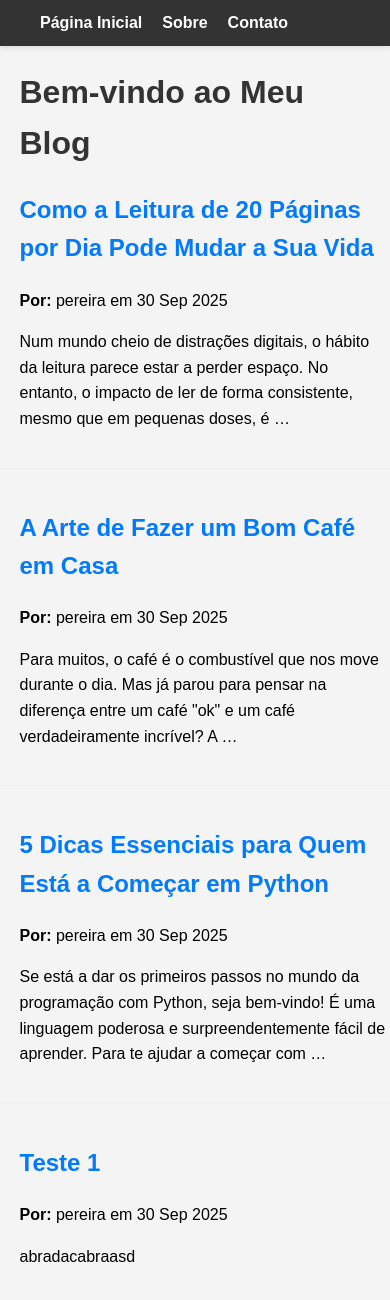
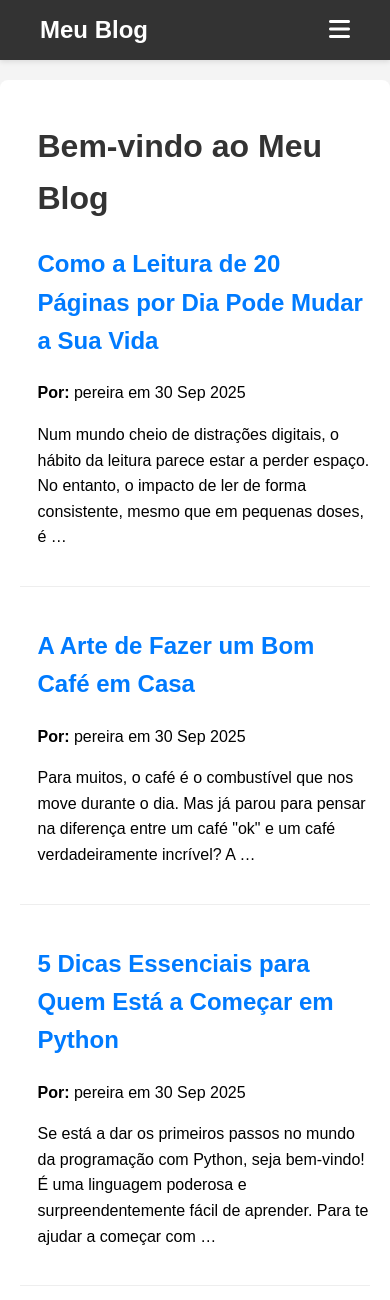
Before and after one commit to Pereira-gu/Learning-Python, a Django app: page / in a window 390 px wide. Shown: the top 1300 px of the page. Before the commit the page ends 1262 px from the top, so only its background shows below. Run offline with Django 5.2, Linux system fonts and the light colour scheme; data comes from the database, SQL or seed files in the repository.

Commit message:
modifiquei o style, e adicionei responsividade na nav-bar

```diff
--- a/MyBlog/posts/static/posts/css/style.css
+++ b/MyBlog/posts/static/posts/css/style.css
@@ -7,7 +7,7 @@ body {
     background-color: #f4f4f4;
 }
 
-h1{
+h1 {
     padding-inline: 5%;
     color: #333;
 }
@@ -21,15 +21,22 @@ a:hover {
     text-decoration: underline;
 }
 
-/* Estilos da Navbar */
+/* --- Estilos da Navbar --- */
 header {
     background-color: #333;
     color: white;
-    padding: 10px 40px;
     box-shadow: 0 2px 5px rgba(0,0,0,0.1);
+    padding: 0 40px;
 }
 
-header nav ul {
+.navbar {
+    display: flex;
+    justify-content: space-between; /* Alinha o logo/links e o hamburger */
+    align-items: center;
+    min-height: 60px;
+}
+
+.nav-links {
     list-style: none;
     margin: 0;
     padding: 0;
@@ -37,14 +44,24 @@ header nav ul {
     gap: 20px;
 }
 
-header nav a {
+.nav-links a {
     color: white;
     font-weight: bold;
     text-decoration: none;
+    padding: 20px 0;
+    display: block;
 }
 
-header nav a:hover {
+.nav-links a:hover {
     text-decoration: underline;
+}
+
+/* O ícone do menu hambúrguer (escondido em ecrãs grandes) */
+.hamburger {
+    display: none;
+    cursor: pointer;
+    font-size: 1.5em;
+    color: white;
 }
 
 /* Estilos do Conteúdo Principal */
@@ -62,3 +79,31 @@ header nav a:hover {
     border-bottom: 1px solid #eee;
     padding-bottom: 20px;
 }
+
+
+/* --- A MÁGICA DA RESPONSIVIDADE --- */
+/* Estas regras só se aplicam se o ecrã for menor que 768px */
+@media (max-width: 768px) {
+
+    /* Esconde a lista de links horizontal */
+    .nav-links {
+        display: none; /* Esconde o menu por padrão */
+        flex-direction: column; /* Links em coluna */
+        width: 100%;
+        position: absolute;
+        top: 60px; /* Abaixo da navbar */
+        left: 0;
+        background-color: #333;
+        text-align: center;
+    }
+
+    /* Classe que o JavaScript vai adicionar para mostrar o menu */
+    .nav-links.nav-active {
+        display: flex;
+    }
+
+    /* Mostra o ícone do menu hambúrguer */
+    .hamburger {
+        display: block;
+    }
+}
--- a/MyBlog/posts/templates/posts/post_list.html
+++ b/MyBlog/posts/templates/posts/post_list.html
@@ -3,22 +3,29 @@
 <html lang="pt">
 <head>
     <meta charset="UTF-8">
-    <link rel="shortcut icon" type="image/x-icon" href="{% static 'posts/img/icon.png' %}">
+    <meta name="viewport" content="width=device-width, initial-scale=1.0">
+    <title>Meu Blog</title>
+    <link rel="stylesheet" href="https://cdnjs.cloudflare.com/ajax/libs/font-awesome/6.5.2/css/all.min.css"/>
+    <link rel="icon" type="image/png" href="{% static 'posts/img/icon.png' %}">
     <link rel="stylesheet" href="{% static 'posts/css/style.css' %}">
-    <title>Meu Blog</title>
 </head>
 <body>
 <header>
-    <nav>
-        <ul>
+    <nav class="navbar">
+        <a href="{% url 'post_list' %}" style="color: white; text-decoration: none; font-size: 1.5em; font-weight: bold;">Meu Blog</a>
+        <ul class="nav-links">
             <li><a href="{% url 'post_list' %}">Página Inicial</a></li>
             <li><a href="#">Sobre</a></li>
             <li><a href="#">Contato</a></li>
         </ul>
+        <div class="hamburger">
+            <i class="fas fa-bars"></i>
+        </div>
     </nav>
 </header>
+
+<div class="container">
     <h1>Bem-vindo ao Meu Blog</h1>
-
     {% for post in posts %}
         <div class="post">
             <h2><a href="{% url 'post_detail' pk=post.pk %}">{{ post.title }}</a></h2>
@@ -26,6 +33,16 @@
             <p>{{ post.content|truncatewords:30 }}</p>
         </div>
     {% endfor %}
+</div>
+
+<script>
+    const hamburger = document.querySelector('.hamburger');
+    const navLinks = document.querySelector('.nav-links');
+
+    hamburger.addEventListener('click', () => {
+        navLinks.classList.toggle('nav-active');
+    });
+</script>
 
 </body>
 </html>
```
Also changed, not shown: MyBlog/posts/templates/posts/post_detail.html (+20 -3 lines).
